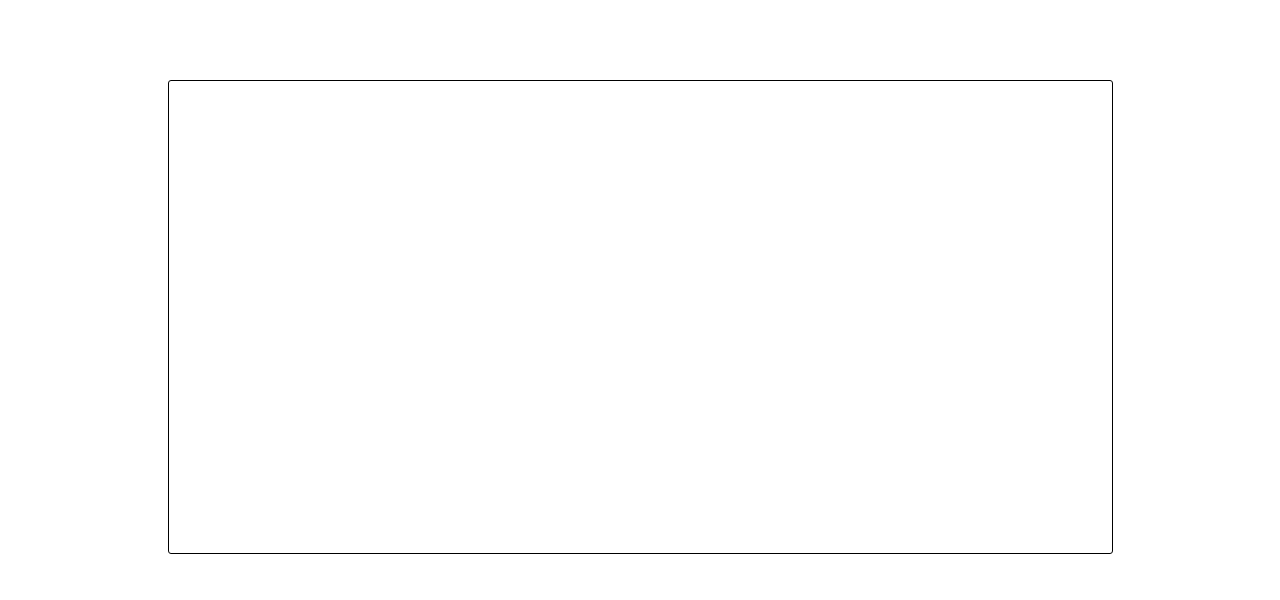
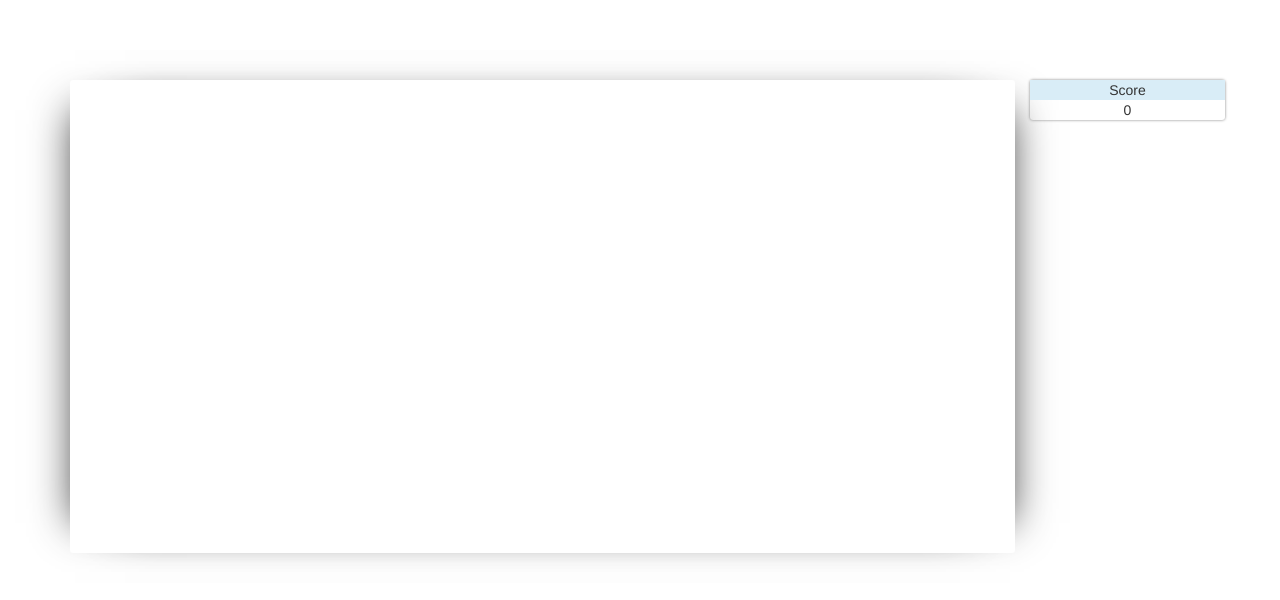
Before and after one commit to ishankhare07/snake, a plain HTML site: page index.html in a window 1280 px wide. Drawn offline with Linux system fonts and the light colour scheme.

Commit message:
implemented score count

```diff
--- a/css/main.css
+++ b/css/main.css
@@ -1,12 +1,21 @@
-.gamebox {
+.box-border {
     border-style: solid;
-    border-width: 1px;
+    border-width: 0px;
     border-color: black;
     border-radius: 3px;
+    box-shadow: 25px 0px 40px -30px, -25px 0px 40px -30px;
 }
 
 .top-offset {
-    padding-top: 10vh;
+    margin-top: 10vh;
+}
+
+.shadow-border {
+    border-style: solid;
+    border-width: 0px;
+    border-color: grey;
+    border-radius: 3px;
+    box-shadow :  0px 0px 3px 0px grey;
 }
 
 canvas {
--- a/index.html
+++ b/index.html
@@ -10,9 +10,13 @@
     <body>
         <div class="container top-offset">
             <div class="row">
-                <div class="col-md-10 col-md-offset-1">
-                    <canvas id="canvas" class="img-responsive gamebox">
+                <div class="col-md-10">
+                    <canvas id="canvas" class="img-responsive box-border">
                     </canvas>
+                </div>
+                <div class="col-md-2 text-center box-border shadow-border">
+                    <div class="row bg-info">Score</div>
+                    <div class="row" id="score">0</div>
                 </div>
             </div>
         </div>
--- a/js/food.js
+++ b/js/food.js
@@ -10,6 +10,10 @@ Food.prototype.matchEat = function(position) {
     if (this.roundDistance(position.x, this._x) && this.roundDistance(position.y, this._y)) {
         ctx.fillStyle = "white";
         ctx.clearRect(this._x, this._y, 2, 2);
+        var scoreElement = document.getElementById("score")
+        var score = parseInt(scoreElement.innerHTML);
+        scoreElement.innerHTML = String(score + 1);
+
         return true;
     } else {
         return false;
--- a/js/main.js
+++ b/js/main.js
@@ -11,11 +11,13 @@ function ($) {
 
     food = new Food();
 
-    mainInterval = setInterval(function () {
+    function intervalGenerator() {
         mover(snakeHead);
         if (food.matchEat(snakeHead.getPosition())) {
             food = new Food();
             snakeHead.addUnit();
         }
-    }, sec/level);
+    }
+
+    mainInterval    = setInterval(intervalGenerator, sec/level);
 });
```
Also changed, not shown: js/keymapper.js (+6 -1 lines), js/snakeunit.js (+4 -4 lines).
